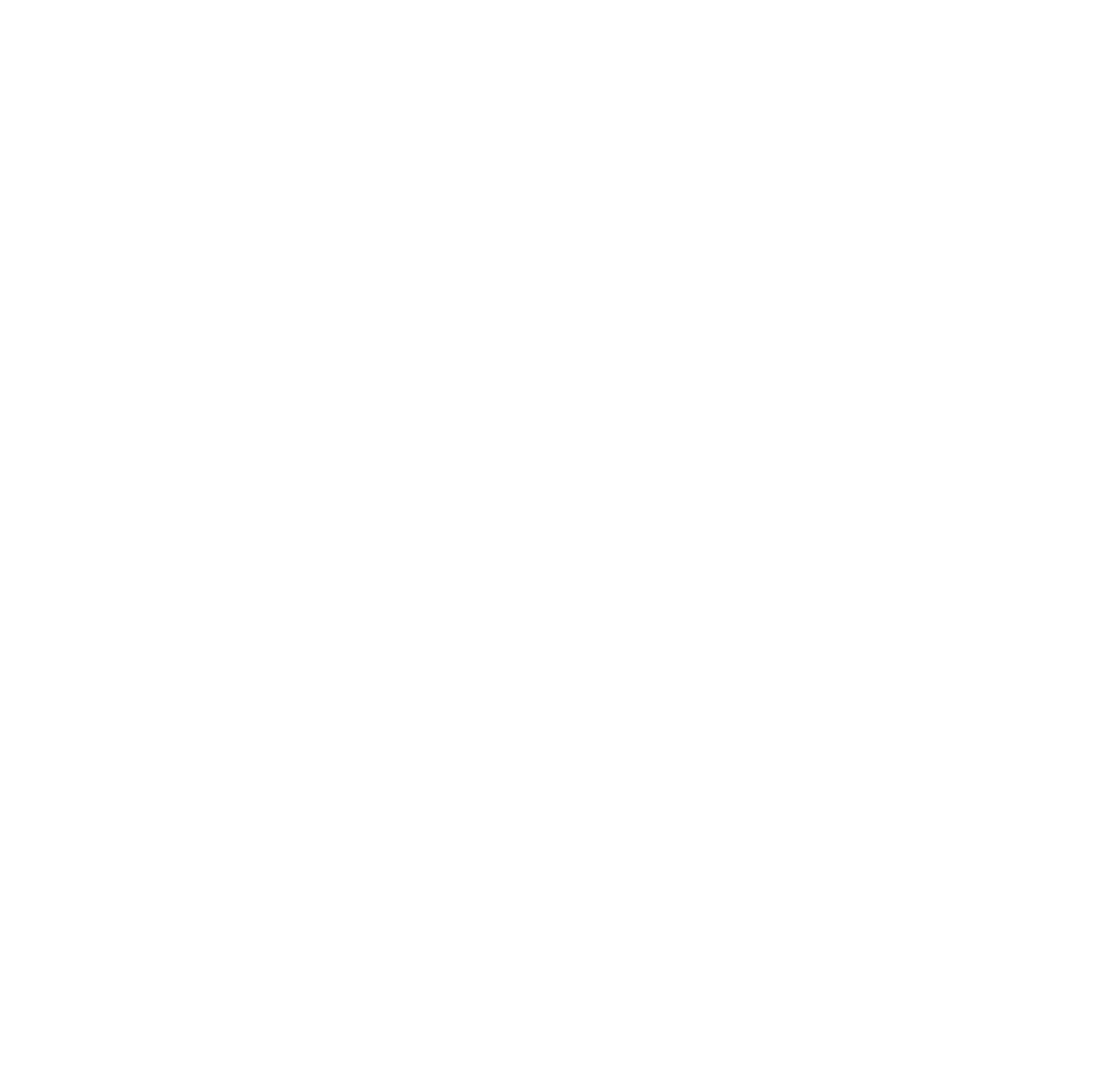
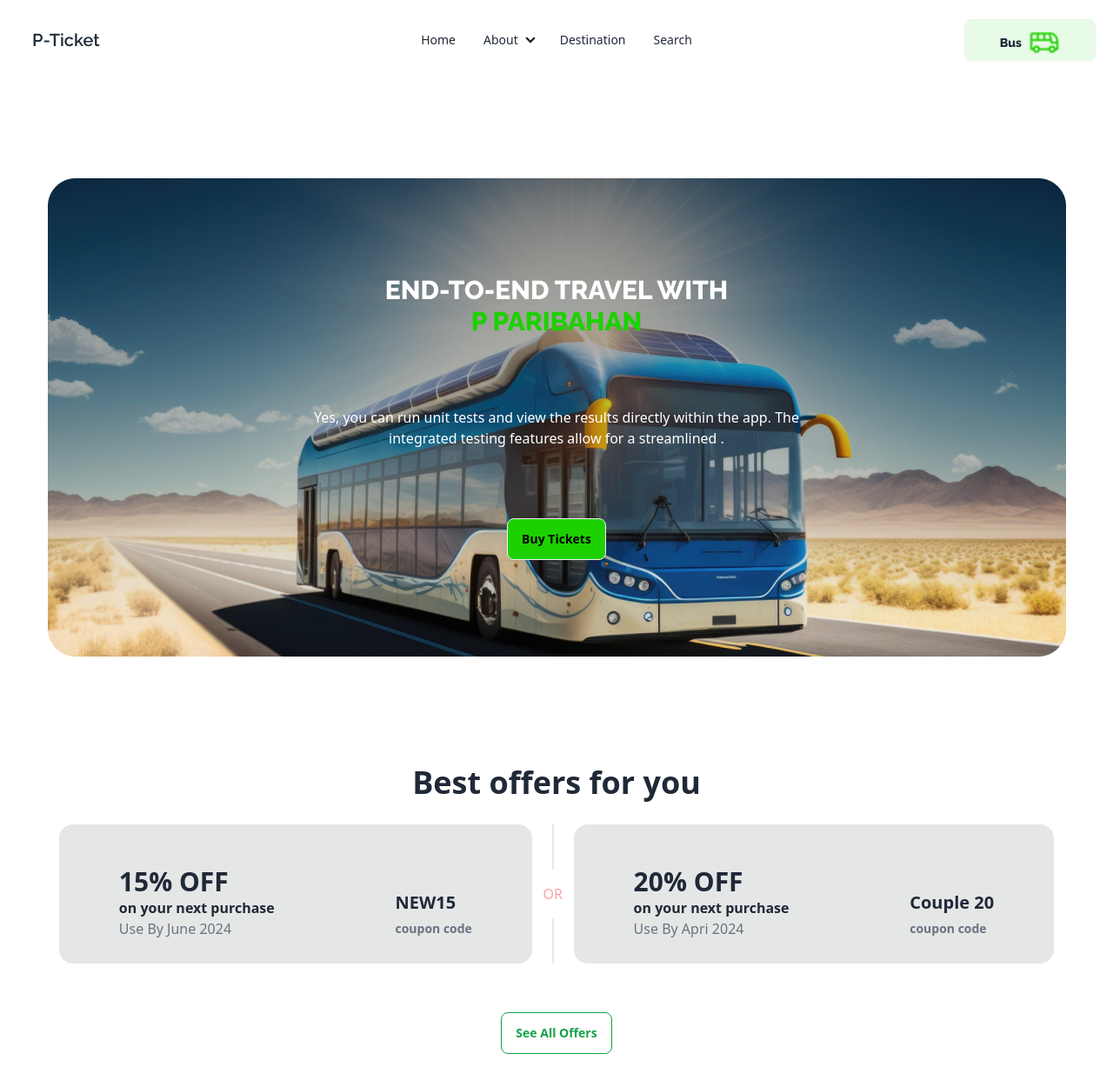
Before and after one commit to IEEEMOSTAFA/B9A5-Smart-Ticket-System, a plain HTML site: page index.html in a window 1280 px wide. Shown: the whole page at 87% size. Before the commit the page ends 800 px from the top, so only its background shows below. Drawn offline with nearby package versions, Linux system fonts and the light colour scheme.

Commit message:
coupon code added

```diff
--- a/index.html
+++ b/index.html
@@ -13,7 +13,112 @@
 </head>
 
 <body>
-    <main>
+    <main class="m-3">
+        <!-- Navbar Section -->
+        <section>
+            <div class="navbar bg-base-100">
+                <div class="navbar-start">
+                    <div class="dropdown">
+                        <div tabindex="0" role="button" class="btn btn-ghost lg:hidden">
+                            <svg xmlns="http://www.w3.org/2000/svg" class="h-5 w-5" fill="none" viewBox="0 0 24 24"
+                                stroke="currentColor">
+                                <path stroke-linecap="round" stroke-linejoin="round" stroke-width="2"
+                                    d="M4 6h16M4 12h8m-8 6h16" />
+                            </svg>
+                        </div>
+                        <ul tabindex="0"
+                            class="menu menu-sm dropdown-content mt-3 z-[1] p-2 shadow bg-base-100 rounded-box w-52">
+                            <li><a>About</a></li>
+                            <li>
+                                <a>Destination</a>
+                                <ul class="p-2">
+                                    <li><a>Submenu 1</a></li>
+                                    <li><a>Submenu 2</a></li>
+                                </ul>
+                            </li>
+                            <li><a>Search</a></li>
+                        </ul>
+                    </div>
+                    <a class="btn btn-ghost text-xl font-raleway">P-Ticket</a>
+                </div>
+                <div class="navbar-center hidden lg:flex">
+                    <ul class="menu menu-horizontal px-1">
+                        <li><a>Home</a></li>
+                        <li>
+                            <details>
+                                <summary>About</summary>
+                                <ul class="p-2">
+                                    <li><a>Submenu 1</a></li>
+                                    <li><a>Submenu 2</a></li>
+                                </ul>
+                            </details>
+                        </li>
+                        <li><a>Destination</a></li>
+                        <li><a>Search</a></li>
+                    </ul>
+                </div>
+                <div class="navbar-end">
+                    <a class="btn bg-[#1DD10019] font-raleway px-10 py-2 font-extrabold">Bus <img class=" h-auto sm:w-3 md:w-4 lg:w-6 xl:w-9" src="images/bus-icon.png" alt=""></a>
+
+                </div>
+            </div>
+
+
+        </section>
+        <!-- Banner section  -->
+        <section  class="min-h-screen  bg-[url(images/banner.png)] bg-no-repeat bg-center">
+            <div  class="home min-h-screen text-white flex flex-col justify-center items-center ">
+                <div class="flex flex-col items-center gap-20">
+                    <h1 class="text-3xl  uppercase font-raleway font-extrabold text-center">End-to-End Travel with <br><span class="text-[#1DD100]">P Paribahan</span> </h1>
+                    <p class="text-center">Yes, you can run unit tests and view the results directly within the app. The <br> integrated testing features allow for a streamlined .</p>
+                    <button onclick="play()" class="btn bg-[#1DD100] text-black">Buy Tickets</button>
+                </div>
+
+            </div>
+
+        </section>
+         <!-- Divider section -->
+        <section class="min-h-screen mx-14">
+            <div class="text-center font-bold mb-7 text-4xl"><h3>Best offers for you</h3></div>
+            <div class="flex flex-col w-auto h-min lg:flex-row">
+                <div class="grid flex-grow h-40 card bg-base-300 rounded-box ">
+                    <div class="flex justify-evenly items-end">
+                        <div class="p-12">
+                            <h1 class=" font-extrabold text-3xl">15% OFF</h1>
+                            <p class=" font-semibold">on your next purchase</p>
+                            <p class=" text-gray-500 ">Use By June 2024</p>
+                        </div>
+                        <!-- <div class="divider lg:divider-horizontal grid grid-flow-col"></div>  -->
+                        <div class="border-l border-red-500 "></div>
+                        <div class="p-12 "> <h3 class=" font-bold text-xl">NEW15 <br> <span class="text-gray-500 text-sm">coupon code</span></h3>
+                        </div>
+                    </div>
+
+                </div>
+                <div class="divider lg:divider-horizontal text-red-300">OR</div>
+                <div class="grid flex-grow h-40 card bg-base-300 rounded-box ">
+                    <div class="flex justify-evenly items-end">
+                        <div class="p-12">
+                            <h1 class=" font-extrabold text-3xl">20% OFF</h1>
+                            <p class=" font-semibold">on your next purchase</p>
+                            <p class=" text-gray-500 ">Use By Apri 2024</p>
+                        </div>
+                        <!-- <div class="divider lg:divider-horizontal grid grid-flow-col"></div>  -->
+                        <div class="border-l border-red-500  "></div>
+                        <div class="p-12 "> <h3 class=" font-bold text-xl">Couple 20 <br> <span class="text-gray-500 text-sm">coupon code</span></h3>
+                        </div>
+                    </div>
+
+                </div>
+              </div>
+              <div class="text-center mt-14 mb-14">
+                <button class="btn btn-outline  text-green-600">See All Offers</button>
+              </div>
+
+
+        </section>
+
+        <!-- calender section -->
 
     </main>
 
```
